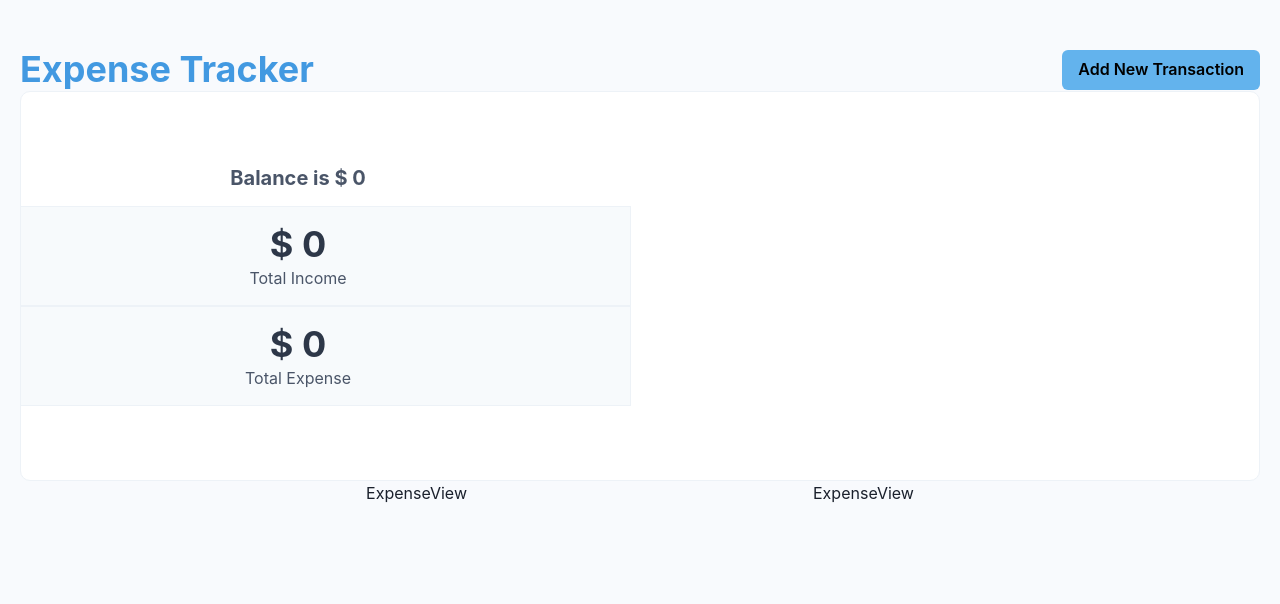
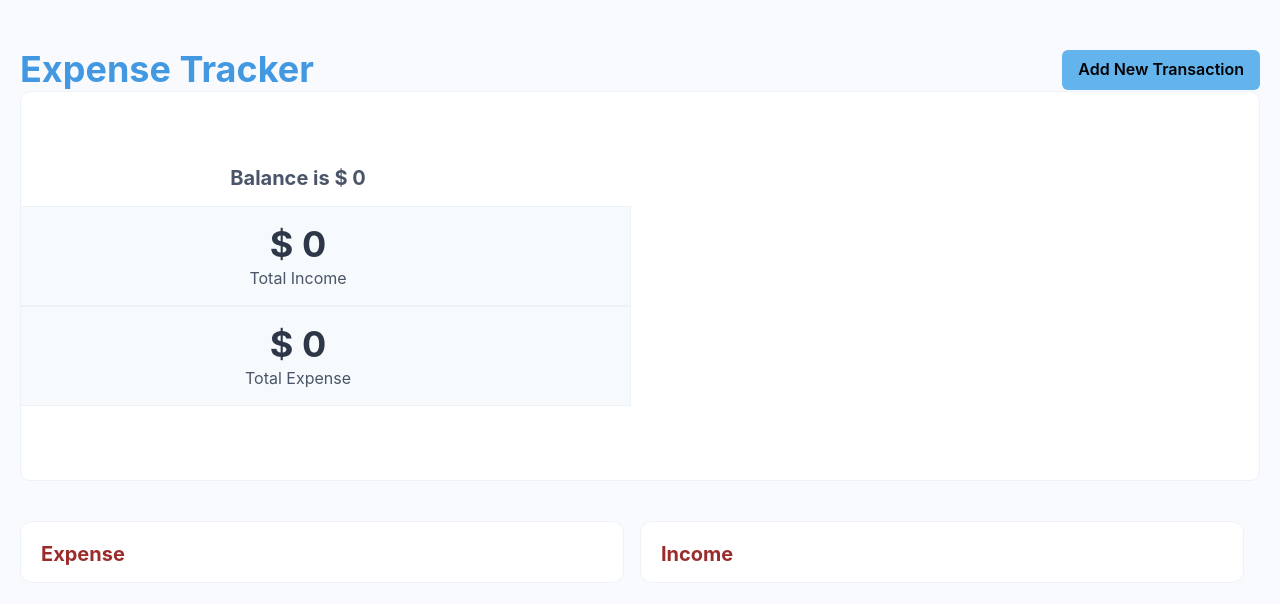
Before and after one commit to Valerian-Touzard/expense-tracker, a React (Create React App) app: page / in a window 1280 px wide. Shown: the top 604 px of the page. Built offline with nearby package versions, Linux system fonts and the light colour scheme.

Commit message:
feat: Ajout de l'affichage de l'historique des transactions

```diff
--- a/src/components/expense-view/index.tsx
+++ b/src/components/expense-view/index.tsx
@@ -1,9 +1,54 @@
-import React from 'react'
+import { Box, Flex, Heading, Text } from "@chakra-ui/react";
+import React from "react";
+import { StoreFormData } from "../../context";
 
-const ExpenseView = () => {
+type Props = {
+  type: string;
+  data: StoreFormData[];
+};
+
+const ExpenseView = ({ type, data }: Props) => {
   return (
-    <div>ExpenseView</div>
-  )
-}
+    <Box
+      flex={1}
+      w="full"
+      bg={"white"}
+      mr={"4"}
+      mt={"10"}
+      p={"5"}
+      pb={"4"}
+      border={"1px solid"}
+      borderColor={"gray.100"}
+      borderRadius={"12"}
+    >
+      <Flex justifyContent={"space-between"} alignItems={"center"}>
+        <Heading size={"md"} color={"red.700"}>
+          {type === "income" ? "Income" : "Expense"}
+        </Heading>
+      </Flex>
+      {data.map((item) => (
+        <>
+          <Flex
+            bg={type === "expense" ? "red.50" : "blue.50"}
+            mt={"4"}
+            justifyContent={"space-between"}
+            alignItems={"center"}
+            border={"1px solid"}
+            borderColor={type === "expense" ? "red.100" : "blue.100"}
+            p={"4"}
+            borderRadius={"8"}
+          >
+            <Flex alignItems={"center"} justifyContent={"center"}>
+              <Text ml="3" fontWeight="bold" color="gray.600">
+                {item.transaction.description}
+              </Text>
+            </Flex>
+            <Text>$ {item.transaction.amount}</Text>
+          </Flex>
+        </>
+      ))}
+    </Box>
+  );
+};
 
-export default ExpenseView
+export default ExpenseView;
--- a/src/components/main/index.tsx
+++ b/src/components/main/index.tsx
@@ -50,8 +50,8 @@
         justifyContent={"space-evenly"}
         flexDirection={["column", "column", "column", "row", "row"]}
       >
-        <ExpenseView />
-        <ExpenseView />
+        <ExpenseView data={allTransaction.filter(item => item.transaction.type === 'expense')} type="expense"/>
+        <ExpenseView data={allTransaction.filter(item => item.transaction.type === 'income')} type="income" />
       </Flex>
     </Flex>
   );
--- a/src/context/index.tsx
+++ b/src/context/index.tsx
@@ -20,7 +20,7 @@
   description: string;
 };
 
-type StoreFormData = {
+export type StoreFormData = {
   id: number;
   transaction: FormData;
 };
```
